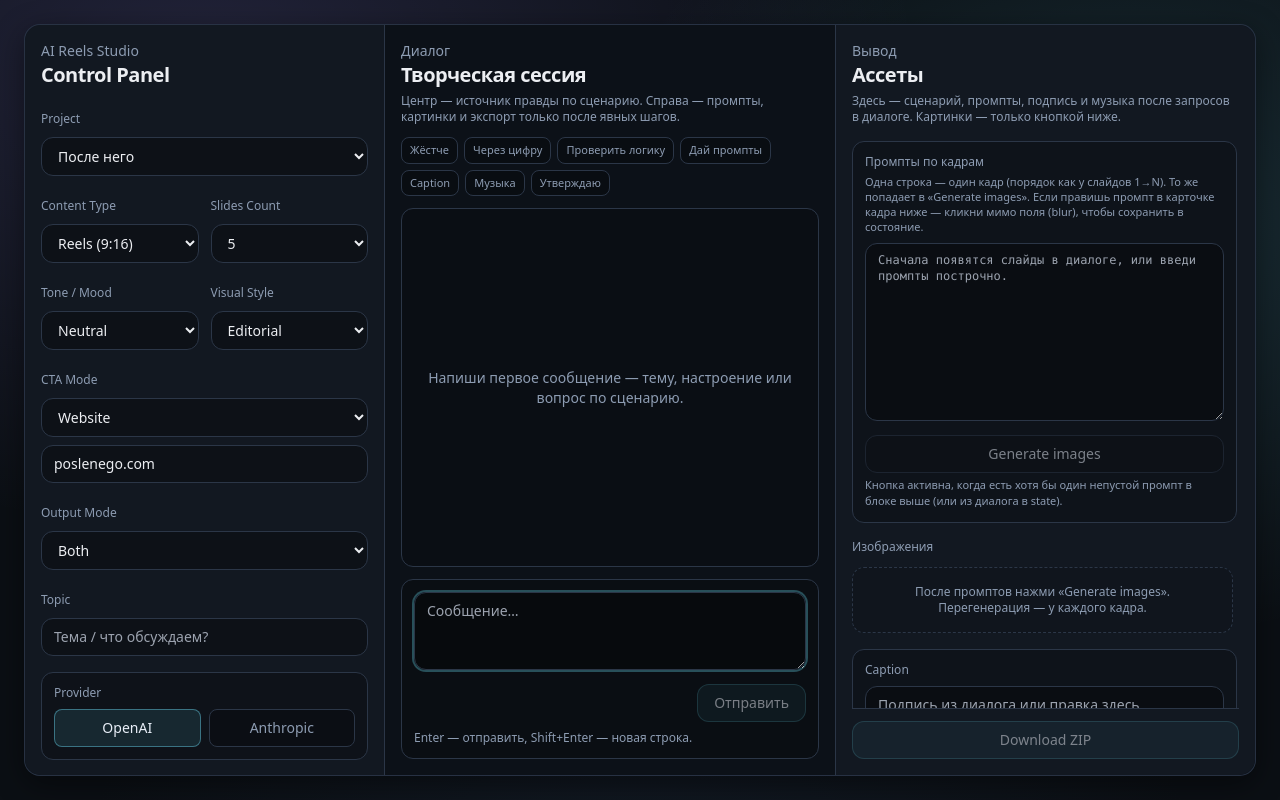
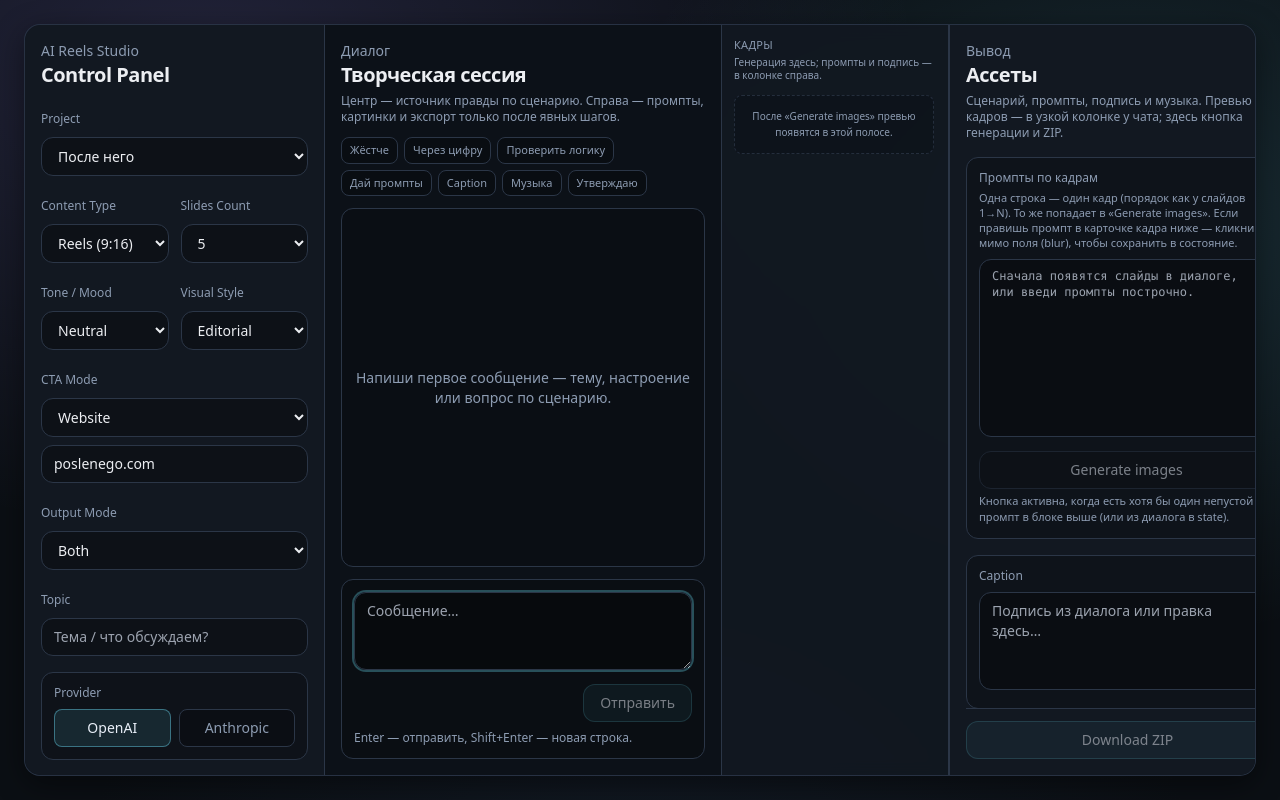
Before and after one commit to zobnin8-ux/AI-Reels-Studio, a Next.js app: page / in a window 1280 px wide. Built offline with nearby package versions, Linux system fonts and the light colour scheme.

Commit message:
Add ImageStripPanel and update AppShell and OutputPanel

```diff
--- a/src/components/AppShell.tsx
+++ b/src/components/AppShell.tsx
@@ -1,5 +1,6 @@
 import { ControlPanel } from "@/components/ControlPanel";
 import { DialoguePanel } from "@/components/DialoguePanel";
+import { ImageStripPanel } from "@/components/ImageStripPanel";
 import { OutputPanel } from "@/components/OutputPanel";
 import { PanelErrorBoundary } from "@/components/PanelErrorBoundary";
 import { StudioProvider } from "@/lib/studio-store";
@@ -9,10 +10,10 @@ export function AppShell() {
     <StudioProvider>
       <div className="flex h-full min-h-0 flex-col overflow-hidden rounded-2xl border border-border/90 bg-panel/65 shadow-soft backdrop-blur">
         {/*
-          min-w-0 + minmax: иначе длинный контент в центре раздувает грид, overflow-hidden срезает боковые колонки.
-          overflow-x-auto: на узком окне можно прокрутить к боковым панелям.
+          Четыре колонки: контрол | диалог (ограничен по ширине) | узкая лента кадров (~6 см) | текстовый вывод.
+          max-w + mx-auto: блок не разъезжается к краям широкого монитора.
         */}
-        <div className="grid h-full min-h-0 w-full min-w-[1180px] flex-1 grid-cols-[360px_minmax(0,1fr)_420px] gap-0 overflow-x-auto overflow-y-hidden rounded-2xl">
+        <div className="mx-auto grid h-full min-h-0 w-full max-w-[1540px] min-w-[1280px] flex-1 grid-cols-[300px_minmax(320px,460px)_228px_minmax(280px,380px)] gap-0 overflow-x-auto overflow-y-hidden rounded-2xl">
           <aside className="min-h-0 min-w-0 border-r border-border bg-panel p-4">
             <PanelErrorBoundary label="Control Panel">
               <ControlPanel />
@@ -25,6 +26,10 @@ export function AppShell() {
             </PanelErrorBoundary>
           </section>
 
+          <PanelErrorBoundary label="Кадры">
+            <ImageStripPanel />
+          </PanelErrorBoundary>
+
           <aside className="min-h-0 min-w-0 border-l border-border bg-panel p-4">
             <PanelErrorBoundary label="Вывод">
               <OutputPanel />
--- /dev/null
+++ b/src/components/ImageStripPanel.tsx
@@ -0,0 +1,46 @@
+"use client";
+
+import { useEffect, useRef } from "react";
+import { useStudio } from "@/lib/studio-store";
+import { ImageSlideCard } from "@/components/ImageSlideCard";
+
+/** Узкая колонка только для превью кадров — сразу у чата, без «лестницы» в общем скролле вывода. */
+export function ImageStripPanel() {
+  const { state } = useStudio();
+  const seenImageIdsRef = useRef<Set<string>>(new Set());
+
+  useEffect(() => {
+    const set = seenImageIdsRef.current;
+    state.images.forEach((img) => set.add(img.id));
+  }, [state.images]);
+
+  return (
+    <aside className="flex h-full min-h-0 min-w-0 flex-col border-x border-border bg-panel/80 p-3">
+      <div className="shrink-0">
+        <div className="text-[11px] font-medium uppercase tracking-wide text-muted">Кадры</div>
+        <p className="mt-0.5 text-[10px] leading-snug text-muted">
+          Генерация здесь; промпты и подпись — в колонке справа.
+        </p>
+      </div>
+
+      <div className="mt-3 min-h-0 flex-1 overflow-y-auto overflow-x-hidden pr-0.5">
+        {state.images.length === 0 ? (
+          <div className="rounded-lg border border-dashed border-border/80 bg-black/15 p-3 text-center text-[10px] leading-relaxed text-muted">
+            После «Generate images» превью появятся в этой полосе.
+          </div>
+        ) : (
+          <div className="flex flex-col gap-3">
+            {state.images.map((img, idx) => (
+              <div
+                key={img.id}
+                className={!seenImageIdsRef.current.has(img.id) ? "studio-enter" : ""}
+              >
+                <ImageSlideCard index={idx} image={img} />
+              </div>
+            ))}
+          </div>
+        )}
+      </div>
+    </aside>
+  );
+}
--- a/src/components/OutputPanel.tsx
+++ b/src/components/OutputPanel.tsx
@@ -1,8 +1,7 @@
 "use client";
 
-import { useEffect, useMemo, useRef, useState } from "react";
+import { useMemo, useState } from "react";
 import { useStudio } from "@/lib/studio-store";
-import { ImageSlideCard } from "@/components/ImageSlideCard";
 import { downloadZip, generateImagesFromState } from "@/lib/actions";
 import type { SlidePrompt } from "@/lib/state";
 
@@ -10,12 +9,6 @@ export function OutputPanel() {
   const { state, dispatch } = useStudio();
   const [busy, setBusy] = useState<null | string>(null);
   const [scenarioOpen, setScenarioOpen] = useState(true);
-  const seenImageIdsRef = useRef<Set<string>>(new Set());
-
-  useEffect(() => {
-    const set = seenImageIdsRef.current;
-    state.images.forEach((img) => set.add(img.id));
-  }, [state.images]);
 
   const promptLinesText = useMemo(() => {
     if (state.slides.length === 0) {
@@ -97,7 +90,8 @@ export function OutputPanel() {
           <div className="text-sm font-medium text-muted">Вывод</div>
           <div className="text-xl font-semibold tracking-tight">Ассеты</div>
           <p className="mt-1 text-xs text-muted">
-            Здесь — сценарий, промпты, подпись и музыка после запросов в диалоге. Картинки — только кнопкой ниже.
+            Сценарий, промпты, подпись и музыка. Превью кадров — в узкой колонке у чата; здесь кнопка генерации и
+            ZIP.
           </p>
         </div>
 
@@ -164,28 +158,6 @@ export function OutputPanel() {
             Допиши пустые строки или попроси полный список промптов в диалоге.
           </p>
         ) : null}
-      </div>
-
-      <div className="min-h-0 min-w-0 space-y-3">
-        <div className="text-xs font-medium text-muted">Изображения</div>
-        <div className="max-h-[min(52vh,560px)] overflow-y-auto pr-1">
-          {state.images.length === 0 ? (
-            <div className="rounded-xl border border-dashed border-border bg-black/10 p-4 text-center text-xs text-muted">
-              После промптов нажми «Generate images». Перегенерация — у каждого кадра.
-            </div>
-          ) : (
-            <div className="space-y-3">
-              {state.images.map((img, idx) => (
-                <div
-                  key={img.id}
-                  className={!seenImageIdsRef.current.has(img.id) ? "studio-enter" : ""}
-                >
-                  <ImageSlideCard index={idx} image={img} />
-                </div>
-              ))}
-            </div>
-          )}
-        </div>
       </div>
 
       <div className="rounded-xl border border-border bg-black/20 p-3">
```
